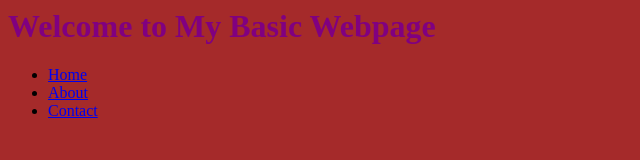
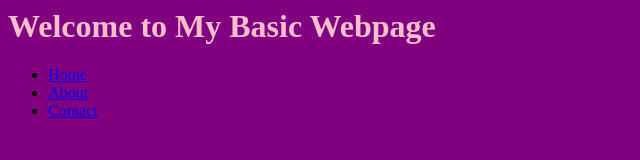
Before and after one commit to cse23-046/Hello-World, a plain HTML site: page index1.html in a window 1280 px wide. Shown: the whole page, without its empty margins (0-640 px from the left). Drawn offline with Linux system fonts and the light colour scheme.

Commit message:
Update style1.css

```diff
--- a/style1.css
+++ b/style1.css
@@ -1,11 +1,11 @@
 body {
 
-    background-color: brown;
+    background-color: purple;
 }
 
 h1{
 
-    color: purple;
+    color: pink;
 
 
 }
```
